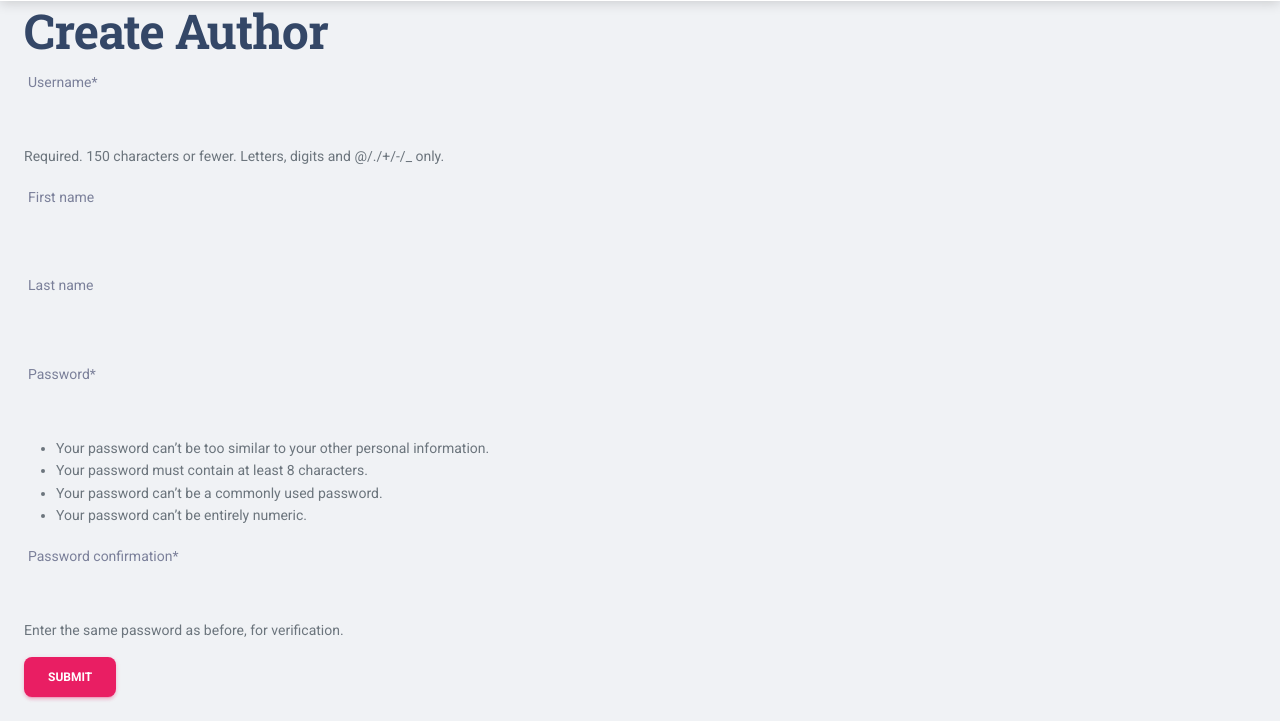
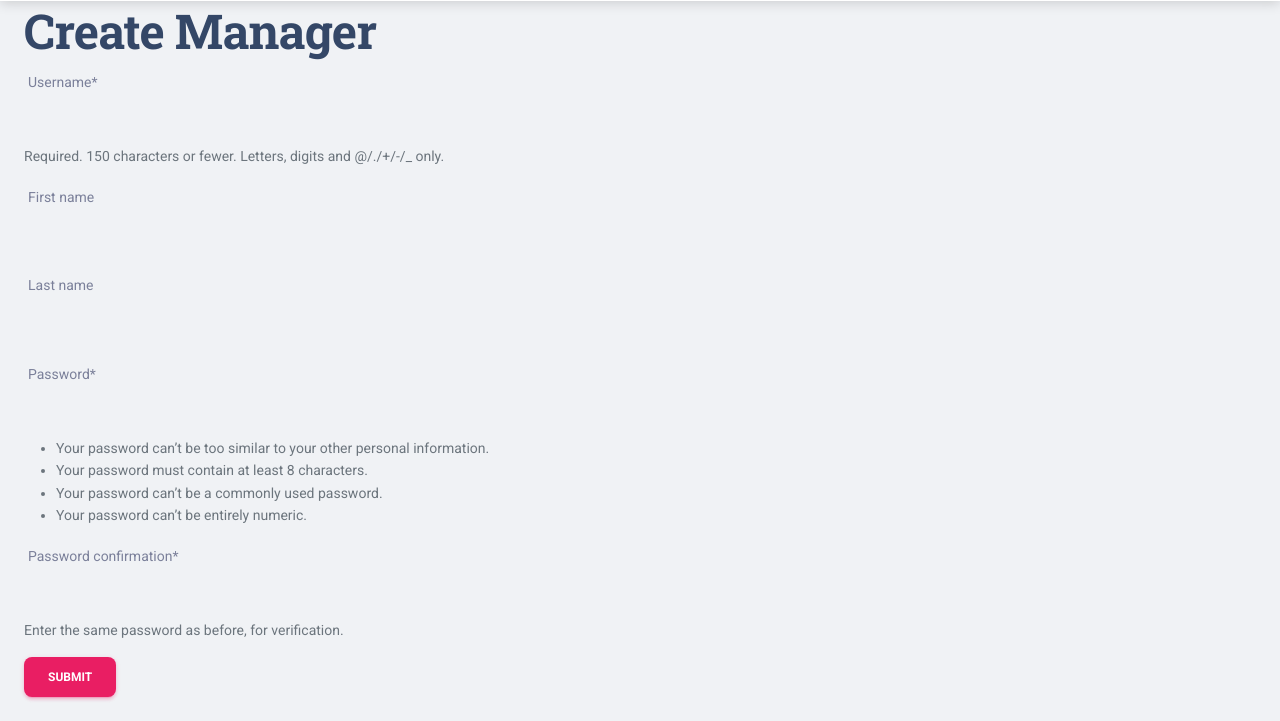
Before and after one commit to ayatsuta/autoservice, a Django app: page /workshop/managers/create/ in a window 1280 px wide. Shown: the part 79-800 px from the top of the page. Run offline with Django 5.2, Linux system fonts and the light colour scheme; the visitor is signed in with stand-in values (Sample User, id 1); some libraries are stand-ins or nearby versions.

Commit message:
Fix search button in vehicle_list and word in manager_form

```diff
--- a/templates/workshop/manager_form.html
+++ b/templates/workshop/manager_form.html
@@ -1,7 +1,7 @@
 {% extends "base.html" %}
 {% load crispy_forms_filters %}
 {% block content %}
-  <h1>Create Author </h1>
+  <h1>Create Manager </h1>
   <form action="" method="post" novalidate>
     {% csrf_token %}
     {{ form|crispy }}
--- a/templates/workshop/vehicle_list.html
+++ b/templates/workshop/vehicle_list.html
@@ -5,7 +5,7 @@
   <h1> Vehicle List <a href="{% url 'workshop:vehicle-create' %}">+</a></h1>
   <form method="get" action="" class="form-inline">
     {{ search_form|crispy }}
-    <input class="btn btn-secondary" type="submit">
+    <input class="btn btn-secondary" type="submit" value="search">
   </form>
   {% if vehicle_list %}
     <ul>
```
